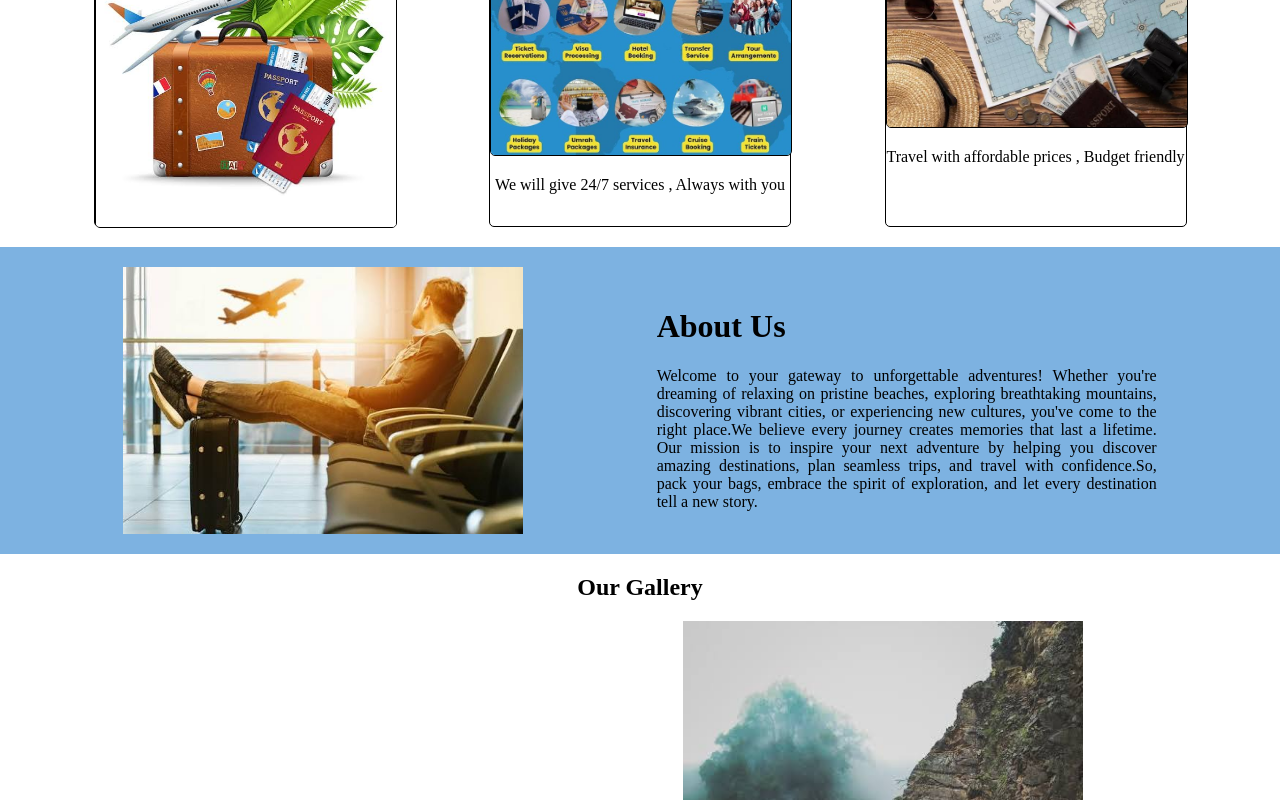
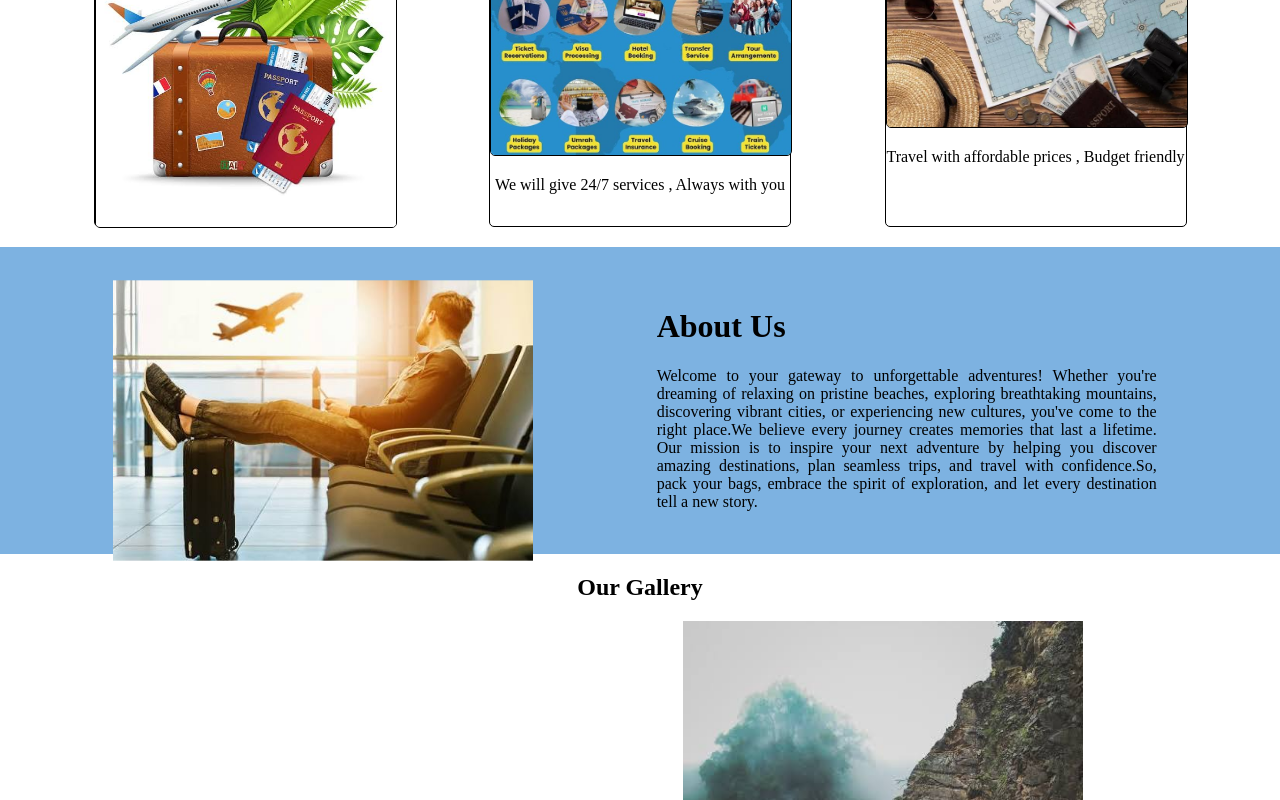
Before and after one commit to rithwik912/Travel_Page, a plain HTML site: page index.html in a window 1280 px wide. In both pictures the pointer is over the picture 323 px from the left and 1105 px from the top of the page. Shown: the part 705-1505 px from the top of the page. Drawn offline with Linux system fonts and the light colour scheme.

Commit message:
Hovered About page image

```diff
--- a/style.css
+++ b/style.css
@@ -89,6 +89,10 @@ li:hover{
 .side-image{
     max-width: 400px;
     transform: translateY(-20px);
+    transition: transform 1s;
+}
+.side-image:hover{
+    transform: scale(1.05) ;
 }
 .side-text{
     max-width: 500px;
```
Also changed, not shown: index.html (+0 -1 lines).
